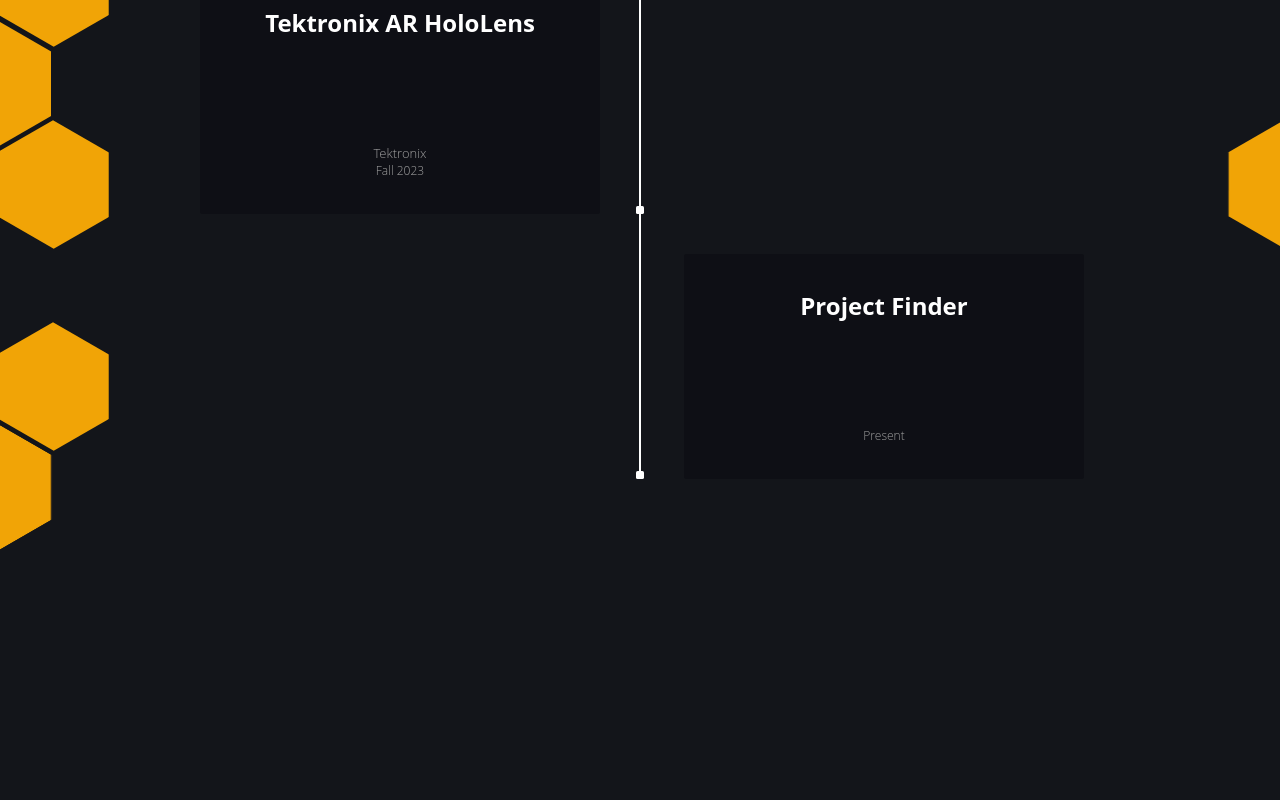
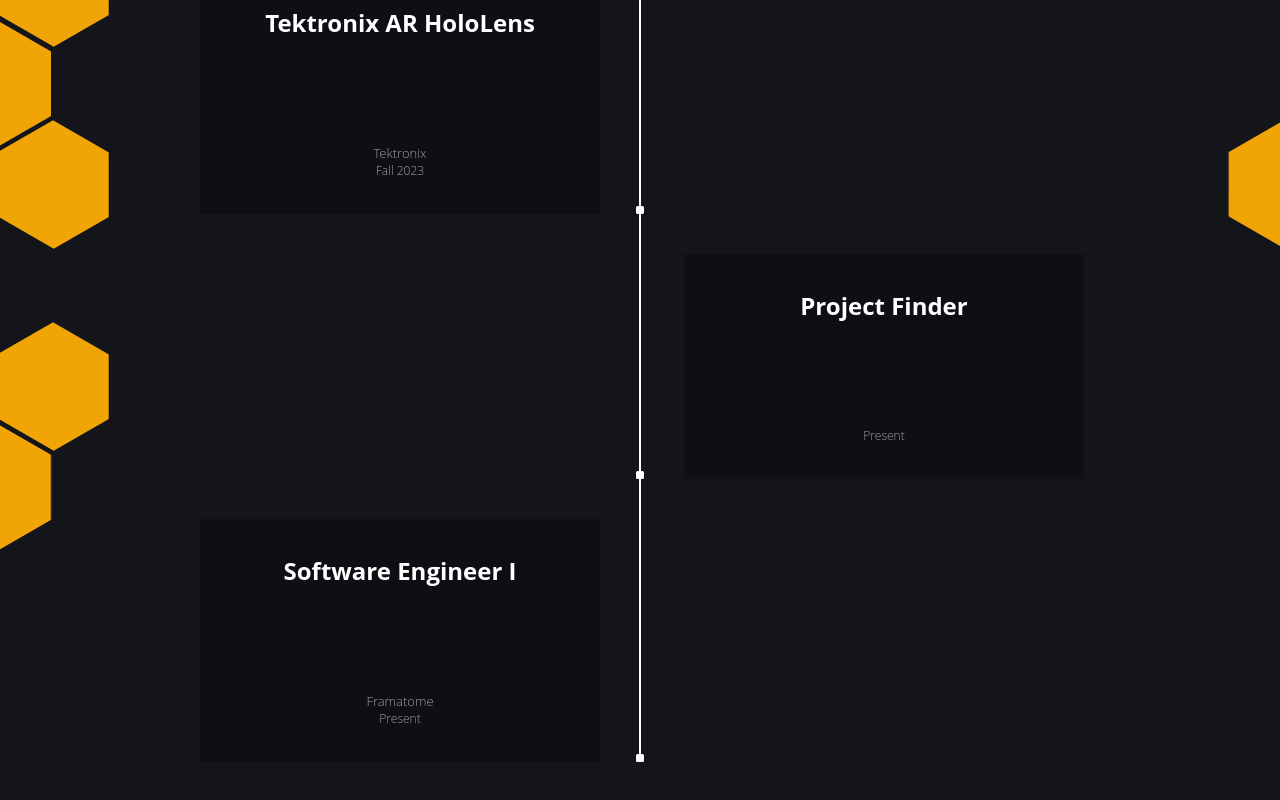
Before and after one commit to Matttran7/matttran7.github.io, a React (Create React App) app in the folder my-portfolio/: page / in a window 1280 px wide. Shown: the part 1763-2563 px from the top of the page. Before the commit the page ends 2498 px from the top, so only its background shows below. Built offline with nearby package versions, Linux system fonts and the light colour scheme.

Commit message:
updated experience

```diff
--- a/my-portfolio/src/Components/Timeline.js
+++ b/my-portfolio/src/Components/Timeline.js
@@ -43,6 +43,7 @@
     ["Machine Learning Researcher", "University of Portland", "Developed an AI system for constructing agents that emulate natural animal behavior", "Fall 2023"],
     ["Tektronix AR HoloLens", "Tektronix", "Developed an augmented reality data visualization tool to display electromagnetic waves", "Fall 2023"],
     ["Project Finder", null, null, "Present"],
+    ["Software Engineer I", "Framatome", null, "Present"],
   ];
 
   const handleCardClick = (event) => {
```
